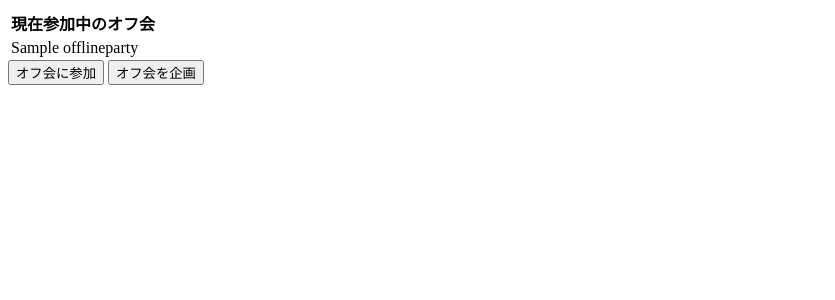
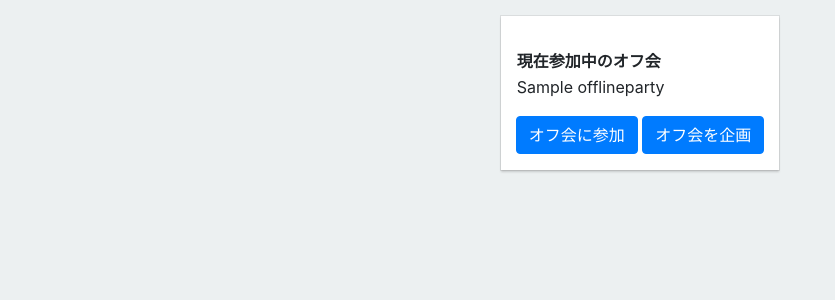
Before and after one commit to TNCT-SYSKEN/Lurcher, a Django app: template templates/mainsite/top.html in a window 1280 px wide. Shown: the top 300 px of the page, without its empty margins (0-835 px from the left). Run offline with Django 3.2, Linux system fonts and the light colour scheme; the template is opened without the code that fills it: values that come from a table or form of the project are taken from there, others are empty; tables that the repository leaves empty hold one stand-in row (values such as "Sample post"); style sheets or scripts are compiled from the project's sources; some libraries are stand-ins or nearby versions.

Commit message:
[add]見た目を取り繕おうとした

```diff
--- /dev/null
+++ b/src/styles/top.scss
@@ -0,0 +1,8 @@
+@import "node_modules/bootstrap/scss/functions";
+@import "node_modules/bootstrap/scss/variables";
+@import "node_modules/bootstrap/scss/mixins";
+@import "variables";
+
+body {
+    background-color: $color-lurcher-back;
+}
--- a/templates/mainsite/common-frame.html
+++ b/templates/mainsite/common-frame.html
@@ -1,6 +1,7 @@
 <!DOCTYPE html>
 <html>
   <head>
+    <title>Lurcher</title>
     <meta charset="utf-8">
     {% include './styles.html' %}
     {% block styles %}{% endblock %}
--- a/templates/mainsite/top.html
+++ b/templates/mainsite/top.html
@@ -1,17 +1,26 @@
+{% extends './common-frame.html' %}
+
 <!DOCTYPE html>
-<html lang="ja">
+<html lang="ja" dir="ltr">
   <head>
-    <meta charset="utf-8">
-    <title>Lurcher</title>
+    {% load static %}
+    {% block styles %}
+    <link rel="stylesheet" href="{% static 'styles/top.css' %}">
+    <link rel="stylesheet" href="http://cdn.leafletjs.com/leaflet-0.7.3/leaflet.css" />
+    {% endblock %}
   </head>
   <body>
-    <table>
-      <tr><th>現在参加中のオフ会</th></tr>
-      {% for party in parties %}
+    {% block main %}
+    <p>
+      <table>
+        <tr><th>現在参加中のオフ会</th></tr>
+        {% for party in parties %}
         <tr><td>{{ party.title }}</td></tr>
-      {% endfor %}
-    </table>
-    <button type="button" onclick="location.href='/list'">オフ会に参加</button>
-    <button type="button" onclick="location.href='/offcreate'">オフ会を企画</button>
+        {% endfor %}
+      </table>
+    </p>
+    <button type="button" class="btn btn-primary" onclick="location.href='/list'">オフ会に参加</button>
+    <button type="button" class="btn btn-primary" onclick="location.href='/offcreate'">オフ会を企画</button>
+    {% endblock %}
   </body>
 </html>
```
Also changed, not shown: templates/mainsite/signup.html (+7 -1 lines), src/images/Lurcher_header.png (added).
